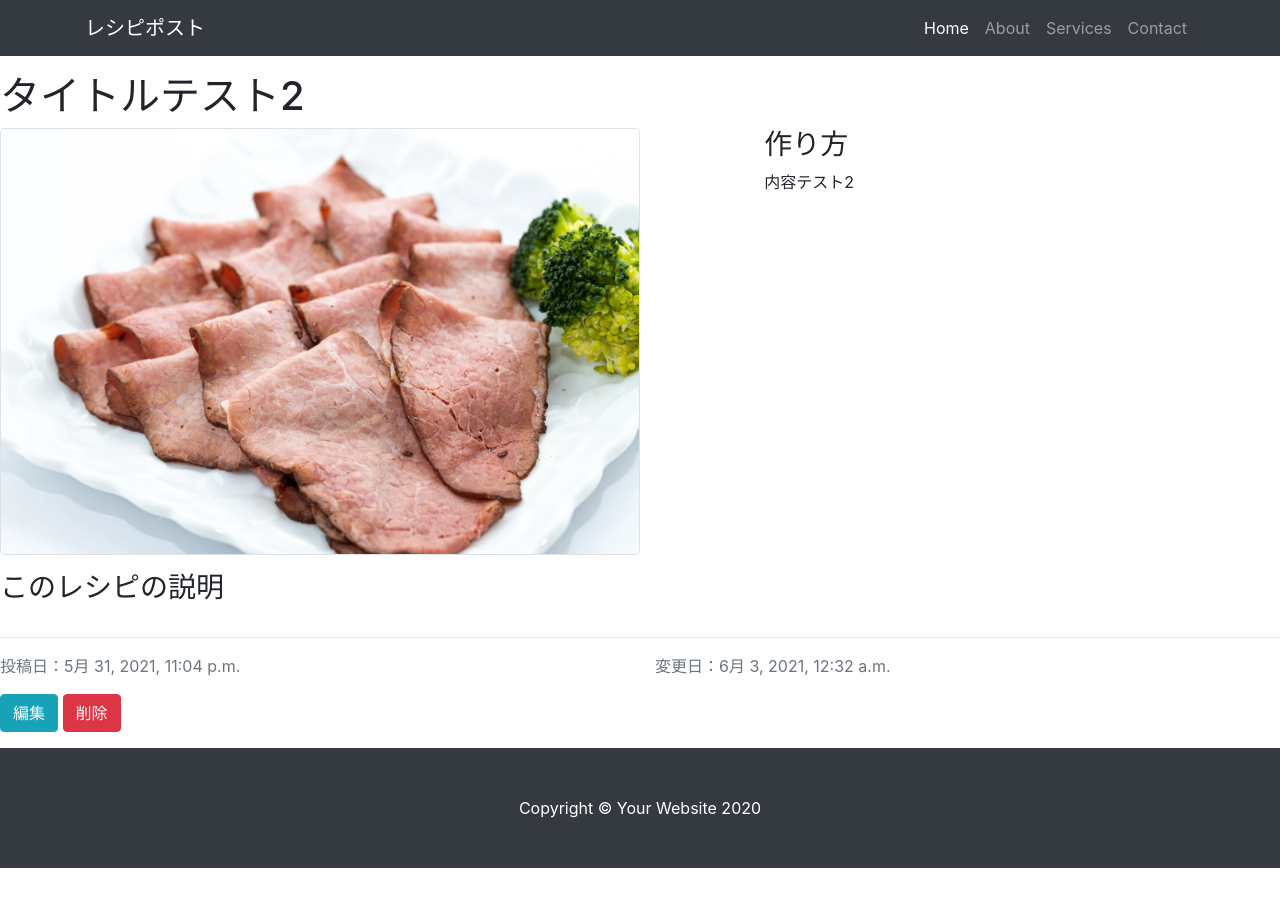
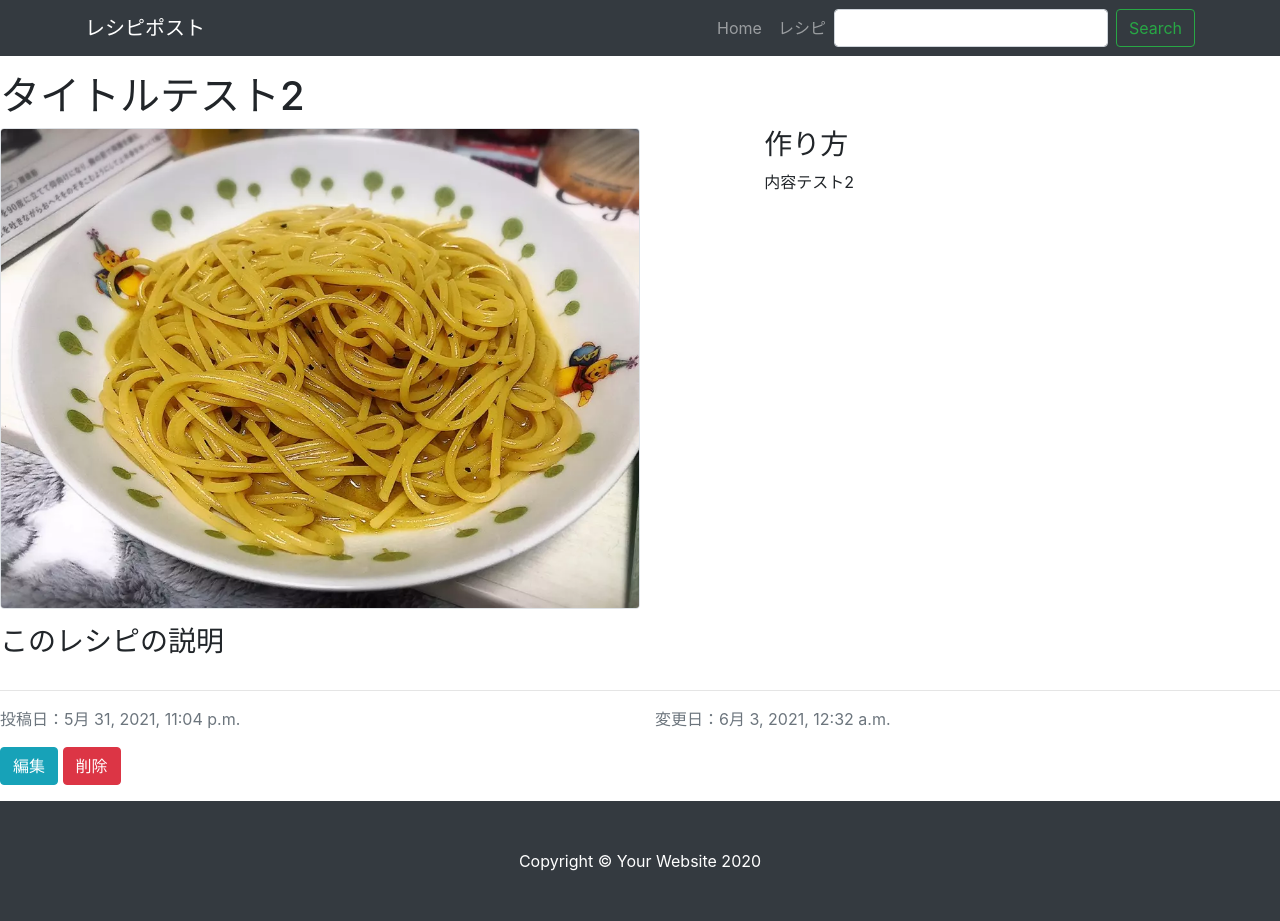
Before and after one commit to eckam6e/django_app, a Django app: page /recipe/2 in a window 1280 px wide. Before the commit the page ends 868 px from the top, so only its background shows below. Run offline with Django 3.2, Linux system fonts and the light colour scheme; data comes from the database, SQL or seed files in the repository; both versions use the stored data as it was after the commit; some libraries are stand-ins or nearby versions.

Commit message:
2021-06-03

```diff
--- a/config/urls.py
+++ b/config/urls.py
@@ -1,5 +1,7 @@
 from django.contrib import admin
 from django.urls import path, include
+from django.conf import settings
+from django.conf.urls.static import static
 
 from lib.views import IndexTemplateView
 
@@ -8,4 +10,4 @@ urlpatterns = [
 
 	path('', IndexTemplateView.as_view(), name="index"),
 	path('recipe/', include("recipe.urls")),
-]
+] + static(settings.MEDIA_URL, document_root=settings.MEDIA_ROOT)
--- a/lib/templates/base.html
+++ b/lib/templates/base.html
@@ -20,28 +20,24 @@
   <nav class="navbar navbar-expand-lg navbar-dark bg-dark fixed-top">
 
     <div class="container">
-      <a class="navbar-brand" href="#">レシピポスト</a>
+      <a class="navbar-brand" href="{% url 'index' %}">レシピポスト</a>
       <button class="navbar-toggler" type="button" data-toggle="collapse" data-target="#navbarResponsive" aria-controls="navbarResponsive" aria-expanded="false" aria-label="Toggle navigation">
         <span class="navbar-toggler-icon"></span>
       </button>
       <div class="collapse navbar-collapse" id="navbarResponsive">
         <ul class="navbar-nav ml-auto">
-          <li class="nav-item active">
-            <a class="nav-link" href="#">Home
-              <span class="sr-only">(current)</span>
-            </a>
+          <li class="nav-item">
+              <a class="nav-link" href="{% url 'index' %}">Home</a>
           </li>
           <li class="nav-item">
-            <a class="nav-link" href="#">About</a>
-          </li>
-          <li class="nav-item">
-            <a class="nav-link" href="#">Services</a>
-          </li>
-          <li class="nav-item">
-            <a class="nav-link" href="#">Contact</a>
+              <a class="nav-link" href="{% url 'recipe:index' %}">レシピ</a>
           </li>
         </ul>
       </div>
+      <form class="form-inline">
+        <input class="form-control mr-sm-2" name="q" type="search" eholder="Search" aria-label="Search">
+        <button class="btn btn-outline-success my-2 my-sm-0" type="submit">Search</button>
+      </form>
     </div>
   </nav>
 
--- a/recipe/models.py
+++ b/recipe/models.py
@@ -1,4 +1,7 @@
 from django.db import models
+
+from imagekit.models import ImageSpecField
+from imagekit.processors import ResizeToFill
 
 class Recipe(models.Model):
   class Meta:
@@ -10,8 +13,14 @@ class Recipe(models.Model):
 
   title = models.CharField(verbose_name="タイトル", max_length=200)
   content = models.TextField(verbose_name="内容")
-
   description = models.TextField(blank=True, default="")
+  image = models.ImageField(upload_to="images/uploaded/", default=None, null=True, blank=True)
+  detail_main = ImageSpecField(
+        source="image",
+        processors=[ResizeToFill(640, 480)],
+        format="jpeg",
+        options={"quality": 80}
+    )
 
   created = models.DateTimeField(auto_now_add=True)
   modified = models.DateTimeField(auto_now=True)
--- a/recipe/templates/recipe/recipe_detail.html
+++ b/recipe/templates/recipe/recipe_detail.html
@@ -8,7 +8,11 @@
             <h1>{{ recipe.title }}</h1>
         </div>
         <div class="col-lg-7">
-            <img src="{% static 'images/01.jpg' %}" width="640" class="img-fluid rounded border">
+            {% if recipe.image %}
+                <img src="{{ recipe.detail_main.url }}" width="640" class="img-fluid rounded border">
+            {% else %}
+                <img src="{% static 'images/01.jpg' %}" width="640" class="img-fluid rounded border">
+            {% endif %}
         </div>
         <div class="col-lg-5">
             <h3>作り方</h3>
--- a/recipe/templates/recipe/recipe_form.html
+++ b/recipe/templates/recipe/recipe_form.html
@@ -3,7 +3,7 @@
 
 {% block body %}
 
-    <form method="post">
+    <form method="post" enctype="multipart/form-data">
         {% csrf_token %}
         {{ form|crispy  }}
 
--- a/recipe/views.py
+++ b/recipe/views.py
@@ -6,12 +6,21 @@ from .models import Recipe
 class RecipeListView(ListView):
   model = Recipe
 
+  def get_queryset(self):
+    qs = Recipe.objects.all()
+    keyword = self.request.GET.get("q")
+
+    if keyword:
+      qs = qs.filter(title__contains=keyword)
+
+    return qs
+
 class RecipeDetailView(DetailView):
   model = Recipe
 
 class RecipeCreateView(CreateView):
   model = Recipe
-  fields = ["title", "content", "description"]
+  fields = ["title", "content", "description", "image"]
   success_url = reverse_lazy("recipe:index")
 
   def form_valid(self, form):
@@ -24,7 +33,7 @@ class RecipeCreateView(CreateView):
 
 class RecipeUpdateView(UpdateView):
   model = Recipe
-  fields = ["title", "content", "description"]
+  fields = ["title", "content", "description", "image"]
 
   def get_success_url(self):
     pk = self.kwargs.get("pk")
```
Also changed, not shown: config/settings.py (+5 -9 lines), recipe/templates/recipe/recipe_list.html (+7 -1 lines), db.sqlite3, media/images/uploaded/09e1e6ce19eb472b1a1cb41aaa7bda6e.webp (added), recipe/migrations/0003_recipe_image.py (added), 4 other files.
